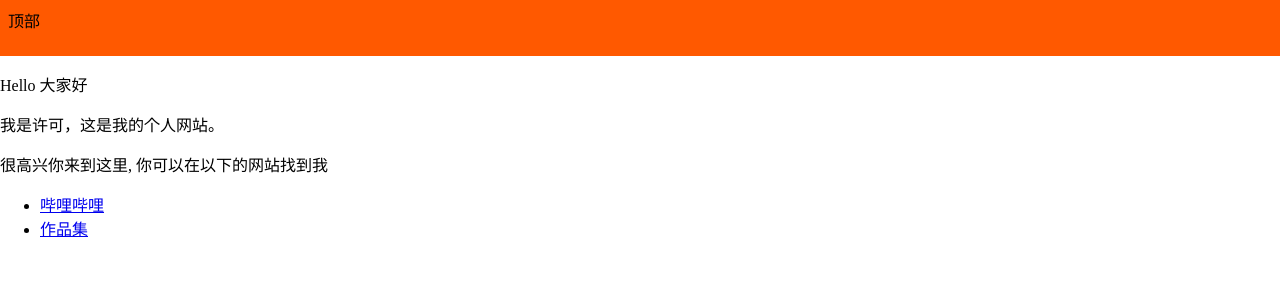
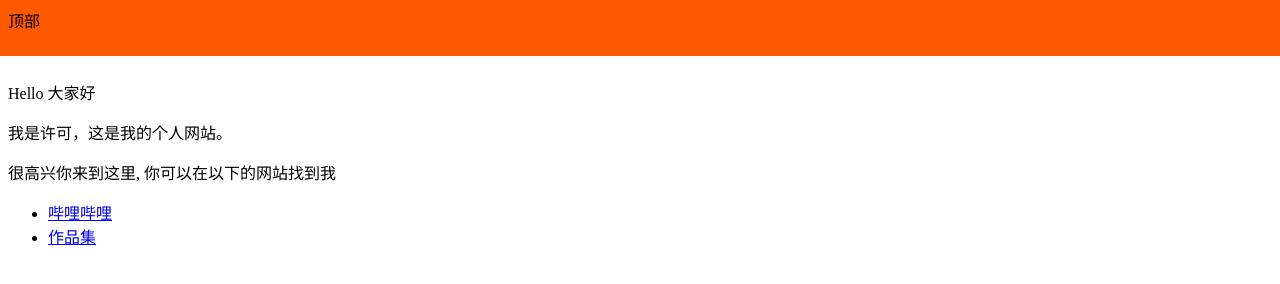
Before and after one commit to KYOKAxu/KYOKAxu.github.io, a plain HTML site: page index.html in a window 1280 px wide. Drawn offline with Linux system fonts and the light colour scheme.

Commit message:
Update index.html

```diff
--- a/index.html
+++ b/index.html
@@ -4,7 +4,7 @@
 </head>
 <body style="display:block; margin: 0px;">
 <div style="background-color:#FF5900; width:100%; height:40px; padding:8px;">顶部</div>
-<div>
+<div style="padding:8px; ">
 <p>Hello 大家好</p>
 <p>我是许可，这是我的个人网站。 </p>
 <p>很高兴你来到这里, 你可以在以下的网站找到我</p>
```
